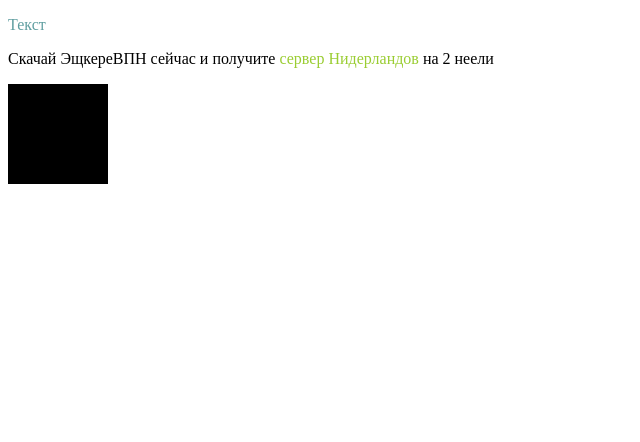
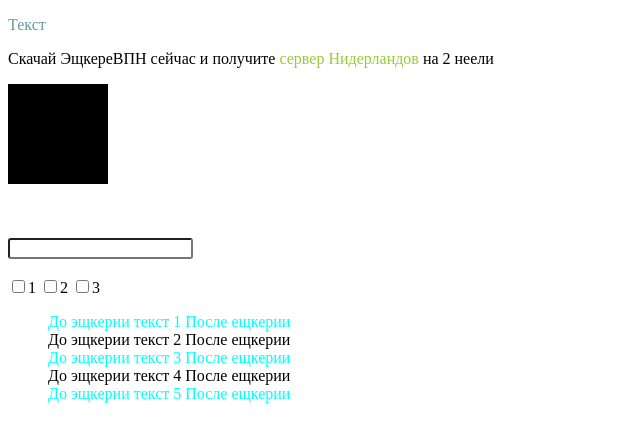
Before and after one commit to mydelfaworks/31.10, a plain HTML site: page index.html in a window 1280 px wide. Shown: the whole page, without its empty margins (0-640 px from the left). Drawn offline with Linux system fonts and the light colour scheme.

Commit message:
Add files via upload

```diff
--- a/index.html
+++ b/index.html
@@ -14,6 +14,32 @@
         <p>Скачай ЭщкереВПН сейчас и получите <span class="yg">сервер Нидерландов</span> на 2 неели</p>
 
         <div class="buttn"></div>
+
+        <br><br><br>
+
+        <input type="text" class="idata">
+
+        <br><br>
+
+        <form>
+            <label>
+                <input type="checkbox" name="krutoi" value="1"><span>1</span>
+            </label>
+            <label>
+                <input type="checkbox" name="krutoi" value="2"><span>2</span>
+            </label>
+            <label>
+                <input type="checkbox" name="krutoi" value="3"><span>3</span>
+            </label>
+        </form>
+
+        <ul class="list">
+            <li class="list-item">текст 1</li>
+            <li class="list-item">текст 2</li>
+            <li class="list-item">текст 3</li>
+            <li class="list-item">текст 4</li>
+            <li class="list-item">текст 5</li>
+        </ul>
     </body>
 
 </html>
--- a/styles.css
+++ b/styles.css
@@ -26,11 +26,47 @@ p {
     background-color: #000000;
     color: #FFFFFF;
 }
+
 .buttn:hover {
     background-color: #292929;
     border: 5px dashed aquamarine;
     border-radius: 100%;
 }
+
 .buttn:active {
     background-color: #3b2f2f;
 }
+
+.idata {
+    color: #000000;
+    background-color: #FFFFFF;
+    border-radius: 3px;
+}
+.idata:focus {
+    background-color: #8ab5f5;
+    border-radius: 6px;
+}
+
+input:checked+span {
+    color: red;
+}
+
+.list-item:first-child {
+    color: green;
+}
+.list-item:last-child {
+    color: yellowgreen;
+}
+/* .list-item:nth-child(even) */
+.list-item:nth-child(odd) {
+    color: aqua;
+}
+.list-item {
+    list-style: none;;
+}
+.list-item::before {
+    content: "До эщкерии ";
+}
+.list-item::after {
+    content: " После ещкерии";
+}
```
